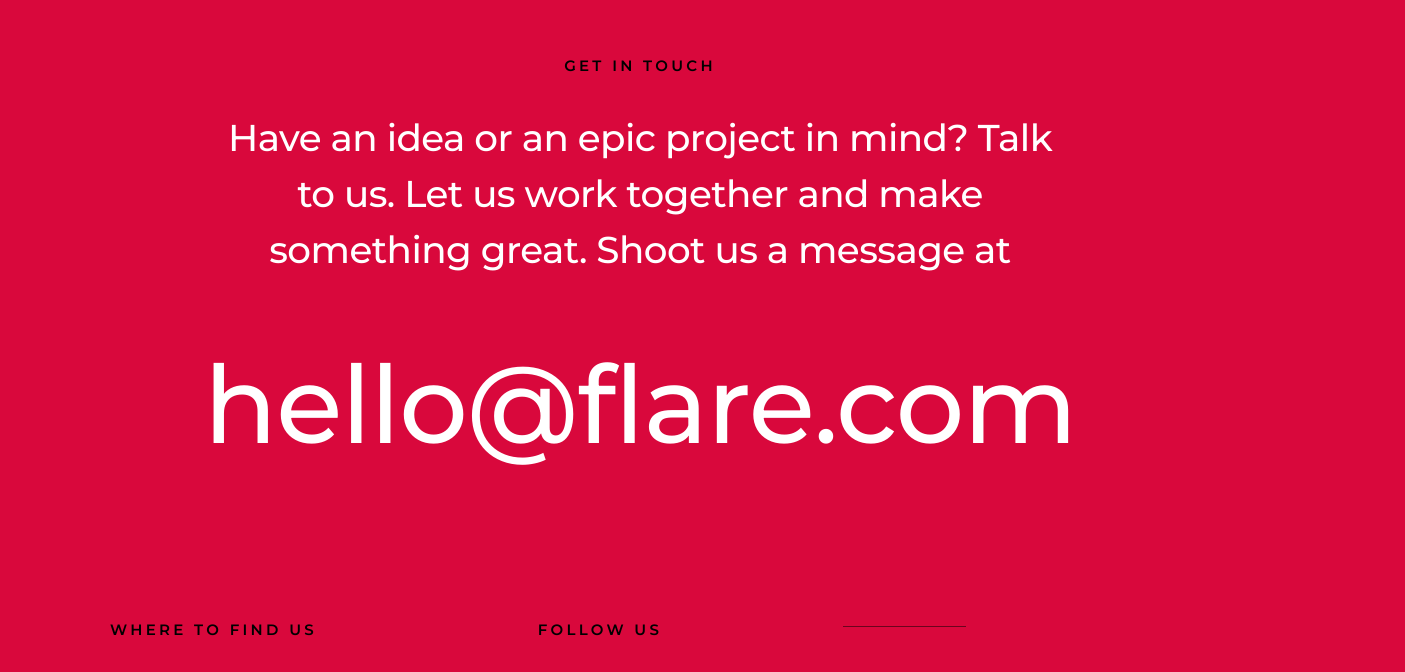
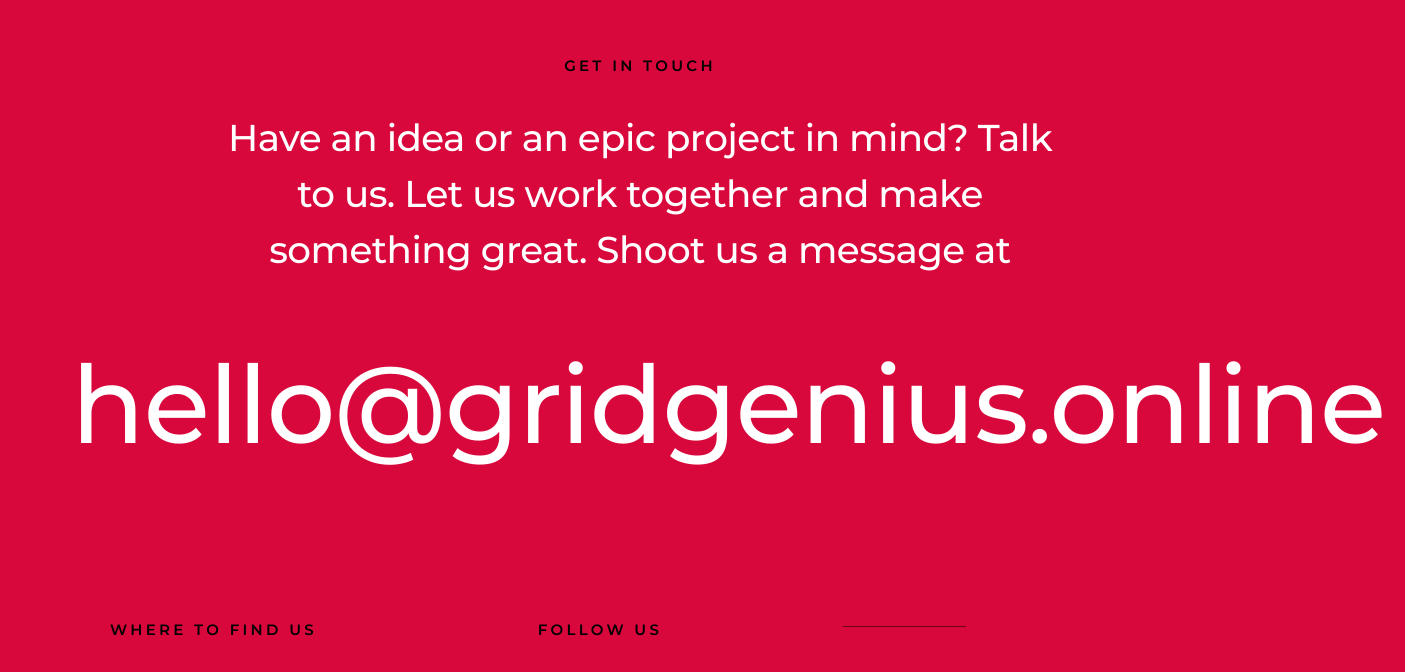
Before and after one commit to prajjwal2000/Grid.Genius, a plain HTML site: page index.html in a window 1280 px wide. Shown: the part 7409-8081 px from the top of the page, 1405 px wide, since content can reach past the window. Drawn offline with Linux system fonts and the light colour scheme.

Commit message:
Update index.html

```diff
--- a/index.html
+++ b/index.html
@@ -544,7 +544,7 @@
         <div class="row h-text-center">
             <div class="column">
                 <p class="s-contact__email">
-                    <a href="mailto:#0">hello@flare.com</a>
+                    <a href="mailto:gridgenius.main@gmail.com">hello@gridgenius.online</a>
                 </p>
             </div>
         </div>
```
